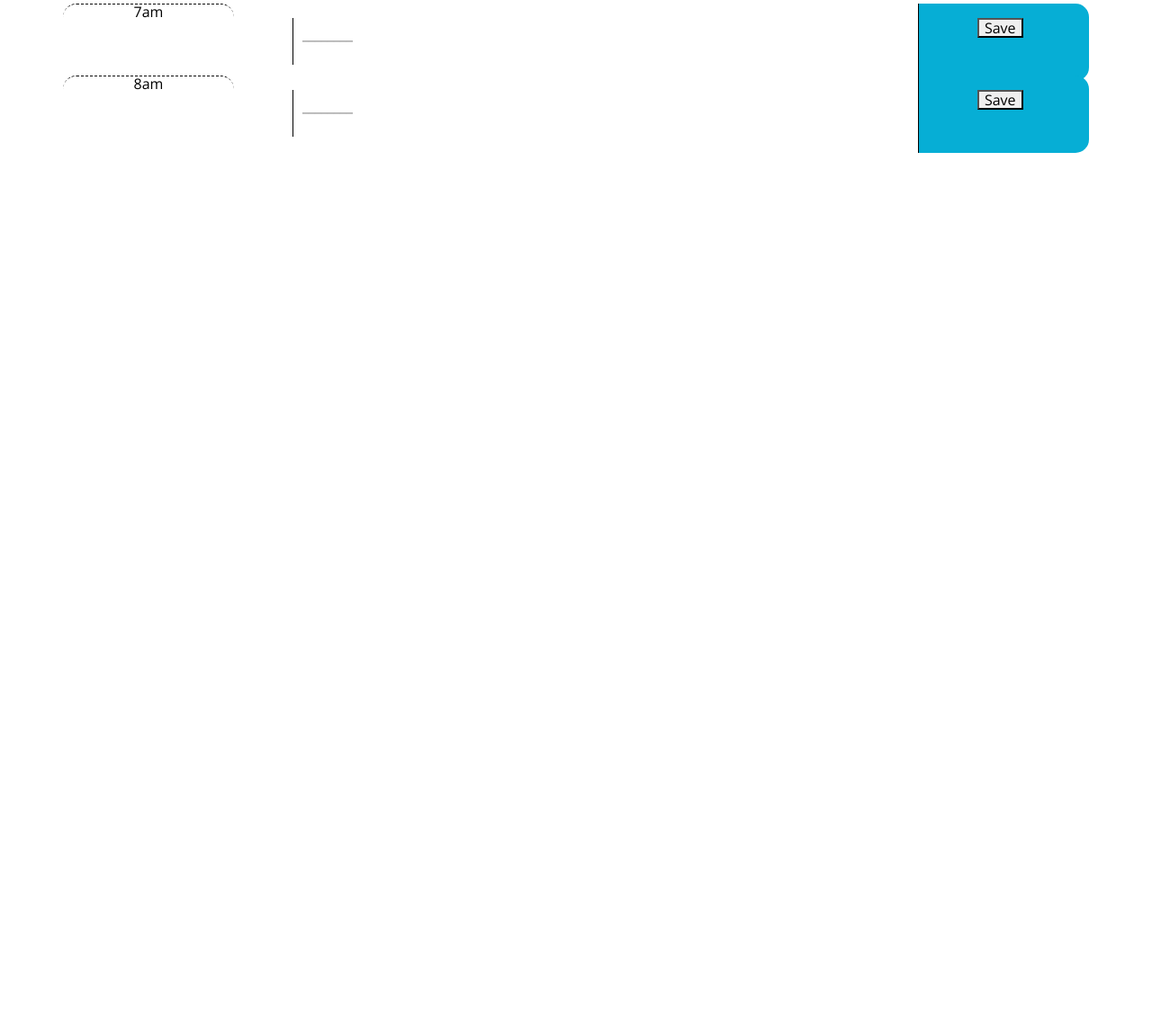
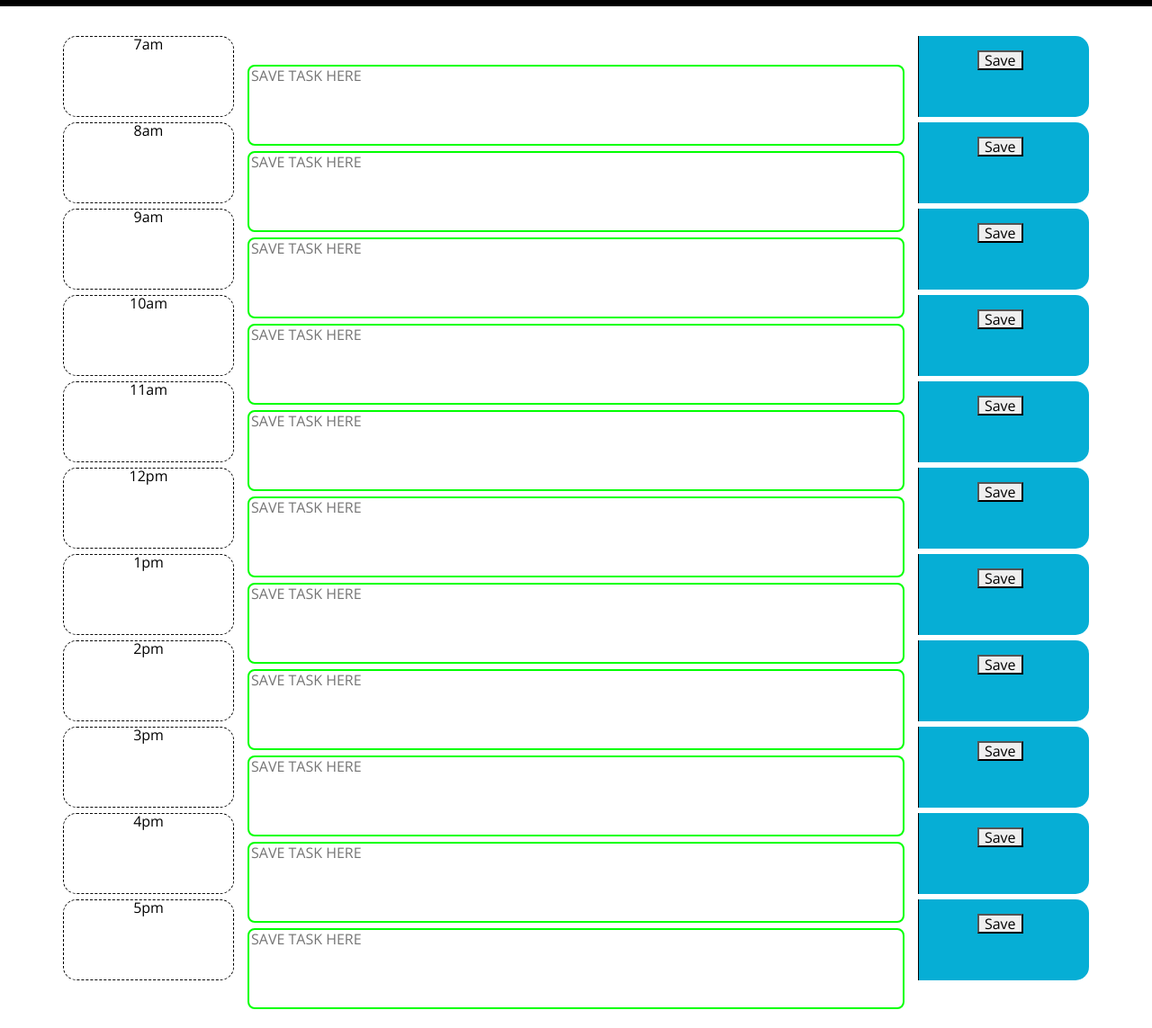
Before and after one commit to YogiBruce/workdayPlanner, a plain HTML site: page index.html in a window 1280 px wide. Shown: the part 297-1440 px from the top of the page at 90% size. Before the commit the page ends 800 px from the top, so only its background shows below. Drawn offline with nearby package versions, Linux system fonts and the light colour scheme.

Commit message:
add moment in header and begin css setting

```diff
--- a/assets/script.js
+++ b/assets/script.js
@@ -0,0 +1,2 @@
+const today = moment();
+$('#currentDay').text(today.format('MMMM Do YYYY, h:mm:ss a'));
--- a/assets/style.css
+++ b/assets/style.css
@@ -6,11 +6,14 @@ body {
 
   textarea {
     background: transparent;
-    border: none;
     resize: none;
-    color: #000000;
-    border-left: 1px solid black;
-    padding: 10px;
+    color: #de10ed;
+    border: 2px solid lime;
+    border-radius: 8px;
+    width: 100%;
+    max-width: 100%;
+    height: 100%;
+    box-sizing: border-box;
   }
 
   .jumbotron {
@@ -34,12 +37,13 @@ body {
     white-space: pre-wrap;
     height: 80px;
     border-top: 1px solid white;
+    margin-bottom: 1rem;
   }
 
   .hour {
     background-color: #ffffff;
     color: #000000;
-    border-top: 1px dashed #000000;
+    border: 1px dashed #000000;
   }
 
   .past {
--- a/index.html
+++ b/index.html
@@ -30,37 +30,164 @@
     </header>
     <div class="container">
       <!-- Timeblocks go here -->
-    <div class="row">
+
+      <div class="row">
         <div class="time-block hour col-2" id="7">7am</div>
         <div class="time-slot col-8">
             <textarea
             class="calendar-item"
-            placeholder="________"
-            row="2"
-            cols="50"
+            placeholder="SAVE TASK HERE"
+            row="3"
+            col="max"
             ></textarea>
         </div>
         <div class="saveBtn col-2">
             <button id="7am">Save</button>
         </div>
-    </div>
-    <div class="row">
+      </div>
+
+      <div class="row">
         <div class="time-block hour col-2" id="8">8am</div>
         <div class="time-slot col-8">
             <textarea
             class="calendar-item"
-            placeholder="________"
-            row="2"
-            cols="50"
+            placeholder="SAVE TASK HERE"
+            row="3"
             ></textarea>
         </div>
         <div class="saveBtn col-2">
             <button id="8am">Save</button>
         </div>
-    </div>
+      </div>
+
+      <div class="row">
+        <div class="time-block hour col-2" id="9">9am</div>
+        <div class="time-slot col-8">
+            <textarea
+            class="calendar-item"
+            placeholder="SAVE TASK HERE"
+            row="3"
+            ></textarea>
+        </div>
+        <div class="saveBtn col-2">
+            <button id="9am">Save</button>
+        </div>
+      </div>
+
+      <div class="row">
+        <div class="time-block hour col-2" id="10">10am</div>
+        <div class="time-slot col-8">
+            <textarea
+            class="calendar-item"
+            placeholder="SAVE TASK HERE"
+            row="3"
+            ></textarea>
+        </div>
+        <div class="saveBtn col-2">
+            <button id="10am">Save</button>
+        </div>
+      </div>
+
+      <div class="row">
+        <div class="time-block hour col-2" id="11">11am</div>
+        <div class="time-slot col-8">
+            <textarea
+            class="calendar-item"
+            placeholder="SAVE TASK HERE"
+            row="3"
+            ></textarea>
+        </div>
+        <div class="saveBtn col-2">
+            <button id="11am">Save</button>
+        </div>
+      </div>
+
+      <div class="row">
+        <div class="time-block hour col-2" id="12">12pm</div>
+        <div class="time-slot col-8">
+            <textarea
+            class="calendar-item"
+            placeholder="SAVE TASK HERE"
+            row="3"
+            ></textarea>
+        </div>
+        <div class="saveBtn col-2">
+            <button id="12pm">Save</button>
+        </div>
+      </div>
+
+      <div class="row">
+        <div class="time-block hour col-2" id="1">1pm</div>
+        <div class="time-slot col-8">
+            <textarea
+            class="calendar-item"
+            placeholder="SAVE TASK HERE"
+            row="3"
+            ></textarea>
+        </div>
+        <div class="saveBtn col-2">
+            <button id="1pm">Save</button>
+        </div>
+      </div>
+
+      <div class="row">
+        <div class="time-block hour col-2" id="2">2pm</div>
+        <div class="time-slot col-8">
+            <textarea
+            class="calendar-item"
+            placeholder="SAVE TASK HERE"
+            row="3"
+            ></textarea>
+        </div>
+        <div class="saveBtn col-2">
+            <button id="2pm">Save</button>
+        </div>
+      </div>
+
+      <div class="row">
+        <div class="time-block hour col-2" id="3">3pm</div>
+        <div class="time-slot col-8">
+            <textarea
+            class="calendar-item"
+            placeholder="SAVE TASK HERE"
+            row="3"
+            ></textarea>
+        </div>
+        <div class="saveBtn col-2">
+            <button id="3pm">Save</button>
+        </div>
+      </div>
+
+      <div class="row">
+        <div class="time-block hour col-2" id="4">4pm</div>
+        <div class="time-slot col-8">
+            <textarea
+            class="calendar-item"
+            placeholder="SAVE TASK HERE"
+            row="3"
+            ></textarea>
+        </div>
+        <div class="saveBtn col-2">
+            <button id="4pm">Save</button>
+        </div>
+      </div>
+
+      <div class="row">
+        <div class="time-block hour col-2" id="5">5pm</div>
+        <div class="time-slot col-8">
+            <textarea
+            class="calendar-item"
+            placeholder="SAVE TASK HERE"
+            row = "3"
+            ></textarea>
+        </div>
+        <div class="saveBtn col-2">
+            <button id="5pm">Save</button>
+        </div>
+      </div>
 
     <script src="https://cdnjs.cloudflare.com/ajax/libs/jquery/3.2.1/jquery.min.js"></script>
     <script src="https://cdnjs.cloudflare.com/ajax/libs/moment.js/2.24.0/moment.min.js"></script>
-    <scrip src="assets/script.js"></scrip>
+    <script src="assets/script.js"></script>
   </body>
 </html>
```
